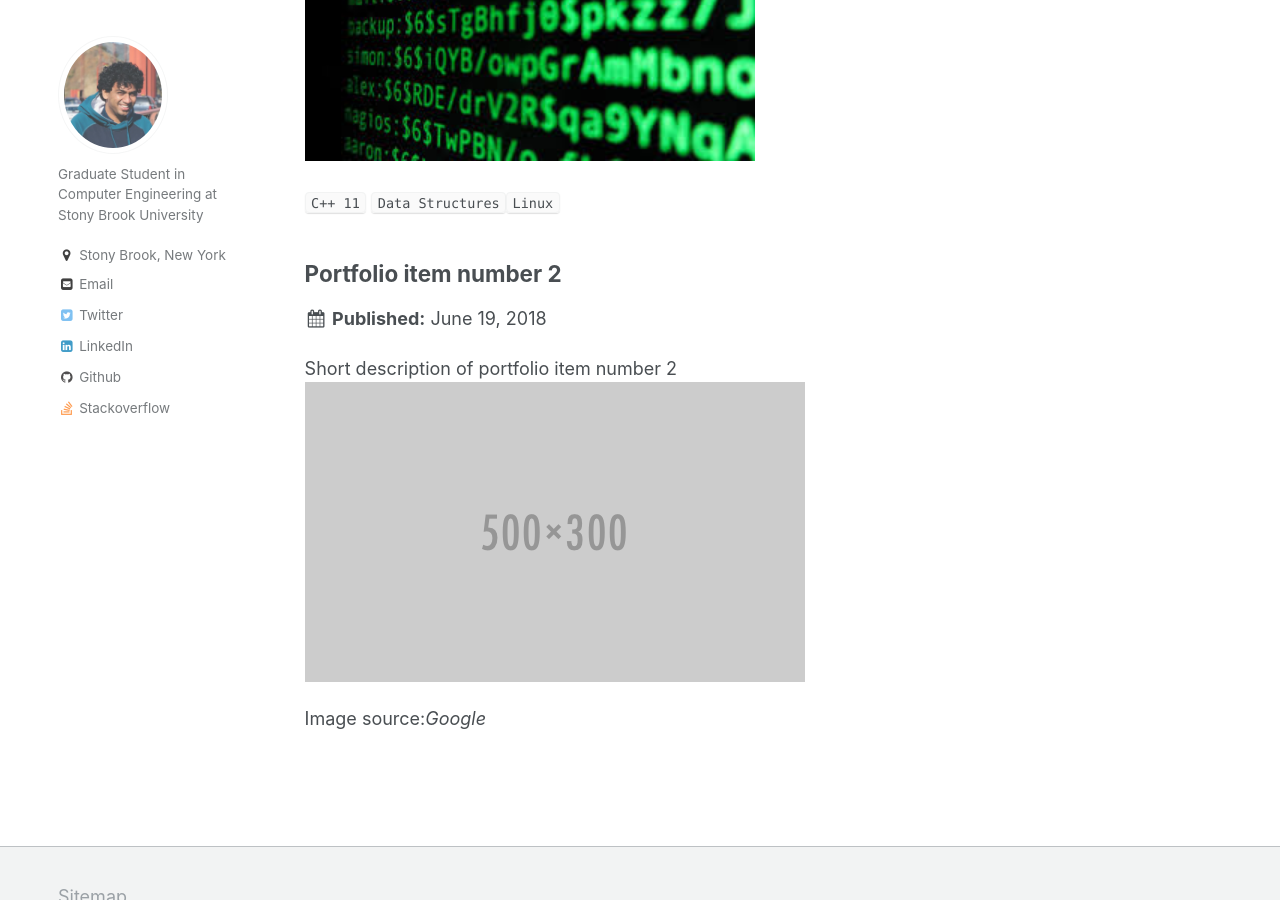
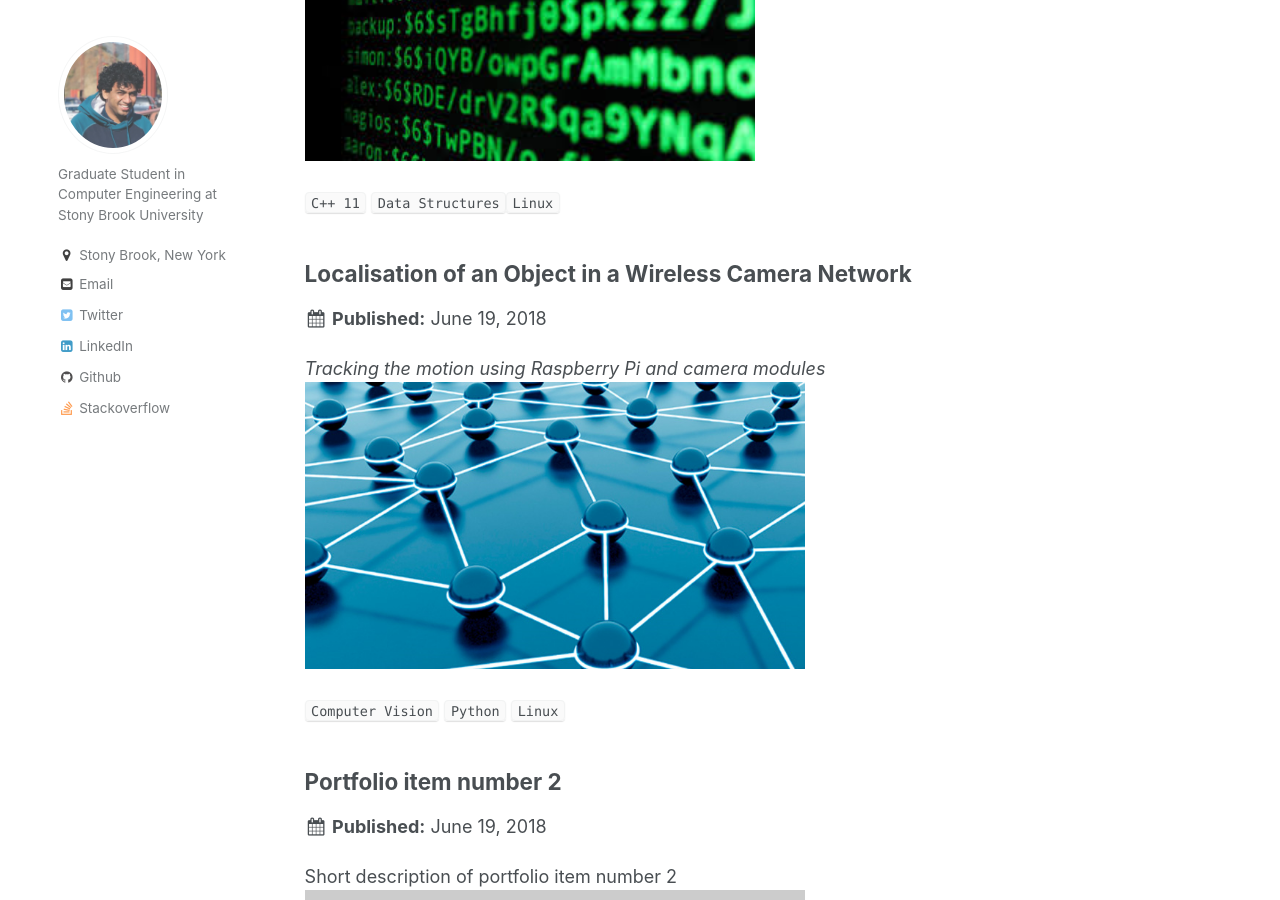
Before and after one commit to Karthik4293/Karthik4293.github.io, a Jekyll site: the page built from _pages/portfolio.html, in a window 1280 px wide and 900 px high, scrolled down 1278 px. Built offline with Jekyll 4.4.1, drawn with Linux system fonts in a browser that asks for light colours.

Commit message:
4th proj

```diff
--- a/_pages/portfolio.html
+++ b/_pages/portfolio.html
@@ -11,4 +11,4 @@ author_profile: true
 {% for post in site.portfolio %}
   {% include archive-single.html %}
 {% endfor %}
-<p>Image source:<cite>Google</cite></p>
+<p>Image source:<cite> Google</cite></p>
--- /dev/null
+++ b/_portfolio/4.Object_tracking_WCN.md
@@ -0,0 +1,30 @@
+---
+title: "Localisation of an Object in a Wireless Camera Network"
+excerpt: "<i>Tracking the motion using Raspberry Pi and camera modules</i><br/><img width ='500' src='/images/WCN.png'><br/><br/>`Computer Vision` `Python` `Linux`"
+collection: portfolio
+---
+
+<i>Motion detection using Raspberry Pi and Camera module V2 for RPI.</i>
+### September 2017
+---
+&nbsp;
+&nbsp;
+<p>A network infrastructure is built using camera sensors to track the direction of motion of an object. By having multiple nodes, each with substantial processing capability, the computational context becomes distributed. This distributed approach of computation leads to several benefits, mainly the reduction of the network congestion and enhanced accuracy of the results. By keeping a minimal load of the information transferred, the communication overhead is severely reduced (As compared to a master-slave architecture).</p>
+<br/>
+<i>Implementing the node using RPI and camera V2</i>
+<img src = '/images/RPI_camera_v2.jpg'>
+<br/>
+I was responsible for implementing the functionalities of the sensor node.
+  * The Sensor nodes were built using Raspberry Pi Zero(W) and a camera module V2 supporting Pi. Feature selection and acquisition was done using the Histogram of Gradients(HOG) classifier.
+  * After determining the direction of the motion of person, a control signal is sent to a next-hop node along same direction. The control signal includes all the characteristic features of the object under scrutiny.
+<i>Feed of a sensor node</i>
+<img src = '/images/WCN-demo.gif'>
+
+<br/>
+<span><a href='https://github.com/Karthik4293/Tracking_the_motion_in_WSN' target='_blank'><img style='float: left;' width = '40' src='/images/git.png'></a></span>
+<br/>
+<br/>
+<br/>
+References:
+1. <span style="color:blue"><a href='https://ieeexplore.ieee.org/document/4957244/' target='_blank'>Cooperative localization and tracking with a camera-based WSN , 2009 IEEE International Conference on Mechatronics</a></span>
+2. <span style="color:blue"><a href='https://en.wikipedia.org/wiki/Visual_sensor_network' target='_blank'>Visual Sensor Network</a></span>
```
Also changed, not shown: images/RPI_camera_V2.jpg (added), images/WCN-demo.gif (added), images/WCN.png (added).
